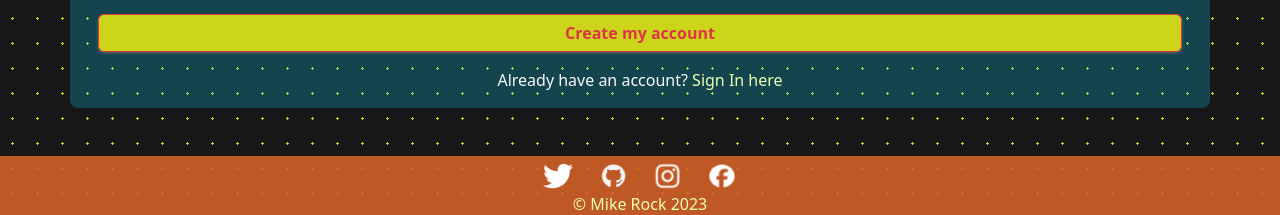
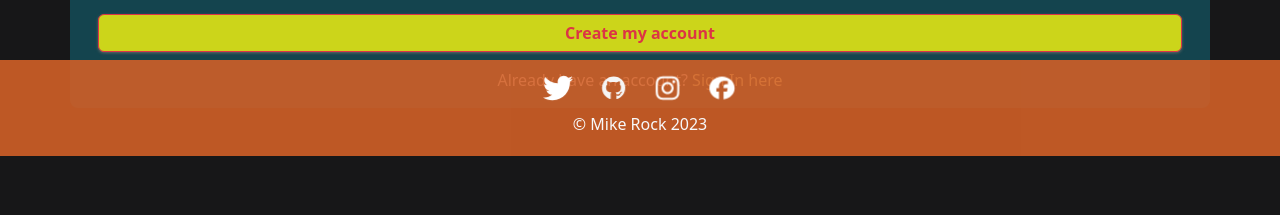
Before and after one commit to MikeRock51/Musician_Connect, a React (Create React App) app in the folder frontend/: page /register in a window 1280 px wide. Shown: the part 644-859 px from the top of the page. Built offline with nearby package versions, Linux system fonts and the light colour scheme; no server answers.

Commit message:
Plain background

```diff
--- a/frontend/public/styles.css
+++ b/frontend/public/styles.css
@@ -3,8 +3,8 @@ html body {
   height: 100%;
   overflow-x: hidden;
   background: #010102e8;
-  background-image: radial-gradient(#CCD51A 7.2%, transparent 0);
-  background-size: 25px 25px;
+  /* background-image: radial-gradient(#CCD51A 7.2%, transparent 0);
+  background-size: 25px 25px; */
   /* padding: 1rem; */
   /* box-sizing: border-box; */
 }
--- a/frontend/src/components/App.js
+++ b/frontend/src/components/App.js
@@ -205,7 +205,7 @@ function App() {
             }
           />
         </Routes>
-        <div className="mt-5">
+        <div className=" footer" style={{ marginTop: "100px" }}>
           <Footer />
         </div>
       </div>
--- a/frontend/src/components/Footer.jsx
+++ b/frontend/src/components/Footer.jsx
@@ -8,9 +8,9 @@ import {
 
 function Footer() {
   return (
-    <div className="text-center bg-brownie p-2 pb-0 mt-5">
-      <div className="socials">
-        <a href="" className="mx-3">
+    <div className="text-center bg-brownie p-3 mt-5 fixed-bottom">
+      <div className="socials mb-2">
+        <a href="https://twitter.com/Mike_Rock1" className="mx-3">
           <FontAwesomeIcon
             icon={faTwitter}
             beat
@@ -18,7 +18,7 @@ function Footer() {
             size="xl"
           />
         </a>
-        <a href="" className="mx-3">
+        <a href="https://github.com/MikeRock51" className="mx-3">
           <FontAwesomeIcon
             icon={faGithub}
             flip
@@ -26,7 +26,7 @@ function Footer() {
             style={{ color: "#f5f5f5" }}
           />
         </a>
-        <a href="" className="mx-3">
+        <a href="https://www.instagram.com/mike_rock_musick/" className="mx-3">
           <FontAwesomeIcon
             icon={faInstagram}
             beatFade
@@ -34,7 +34,10 @@ function Footer() {
             style={{ color: "#fff" }}
           />
         </a>
-        <a href="" className="mx-3">
+        <a
+          href="https://web.facebook.com/michael.adebayo.14268/"
+          className="mx-3"
+        >
           <FontAwesomeIcon
             icon={faFacebook}
             size="xl"
@@ -43,9 +46,9 @@ function Footer() {
           />
         </a>
       </div>
-      <footer className="p-1 footer">
+      <footer className="p-1">
         <a
-          className="link-underline link-underline-opacity-0 hover bright"
+          className="link-underline link-underline-opacity-0 hover text-light"
           href="https://github.com/MikeRock51"
         >
           © Mike Rock {new Date().getFullYear()}
--- a/frontend/src/components/pages/Home.jsx
+++ b/frontend/src/components/pages/Home.jsx
@@ -74,7 +74,7 @@ function Home(props) {
           </button>
         </div>
       </div>
-      <div className="text-center mt-4 px-5 py-3 bg-light col-10">
+      <div className="text-center mt-4 mb-5 px-5 py-3 bg-light col-10">
         <h3 className="brownie fw-semibold">About Musician Connect</h3>
         <p className="text-dark text-start">
           Musician Connect is an online platform to help people who are in need
```
